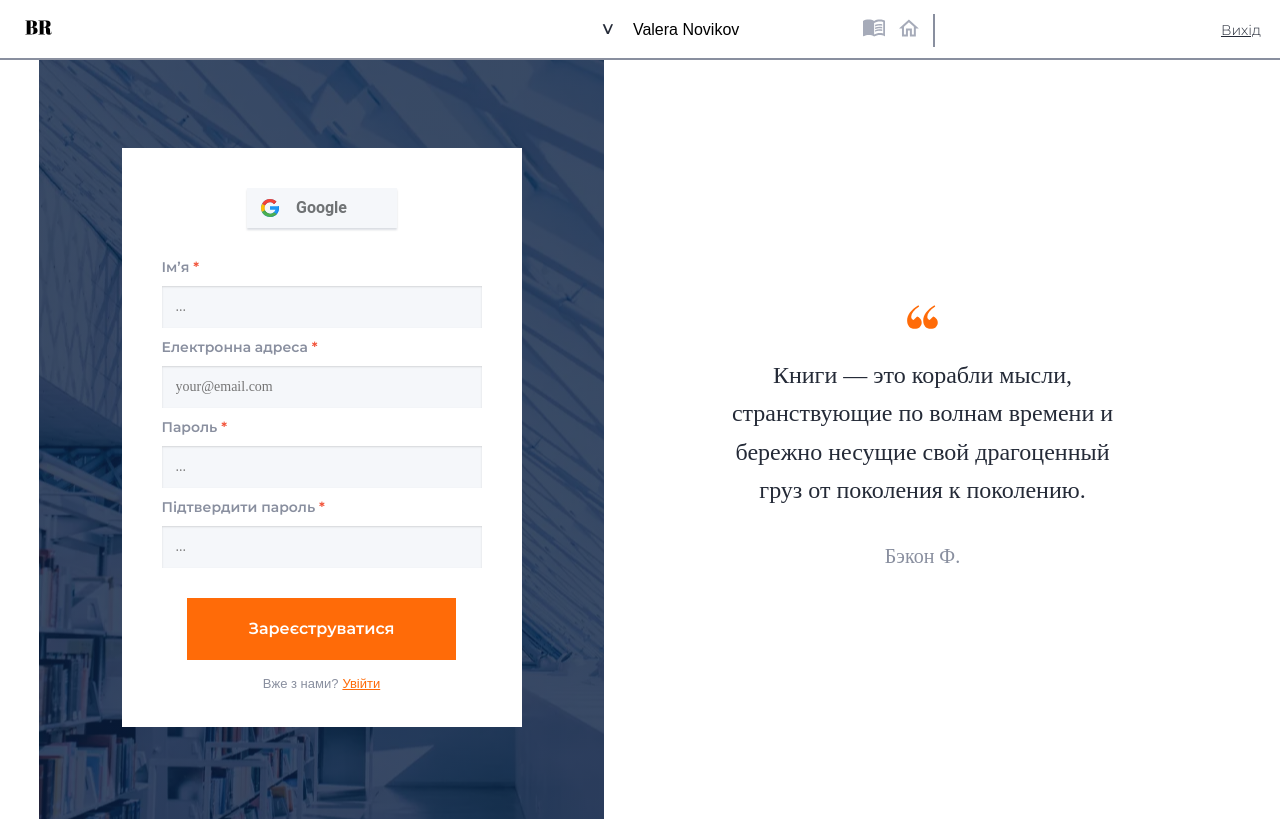
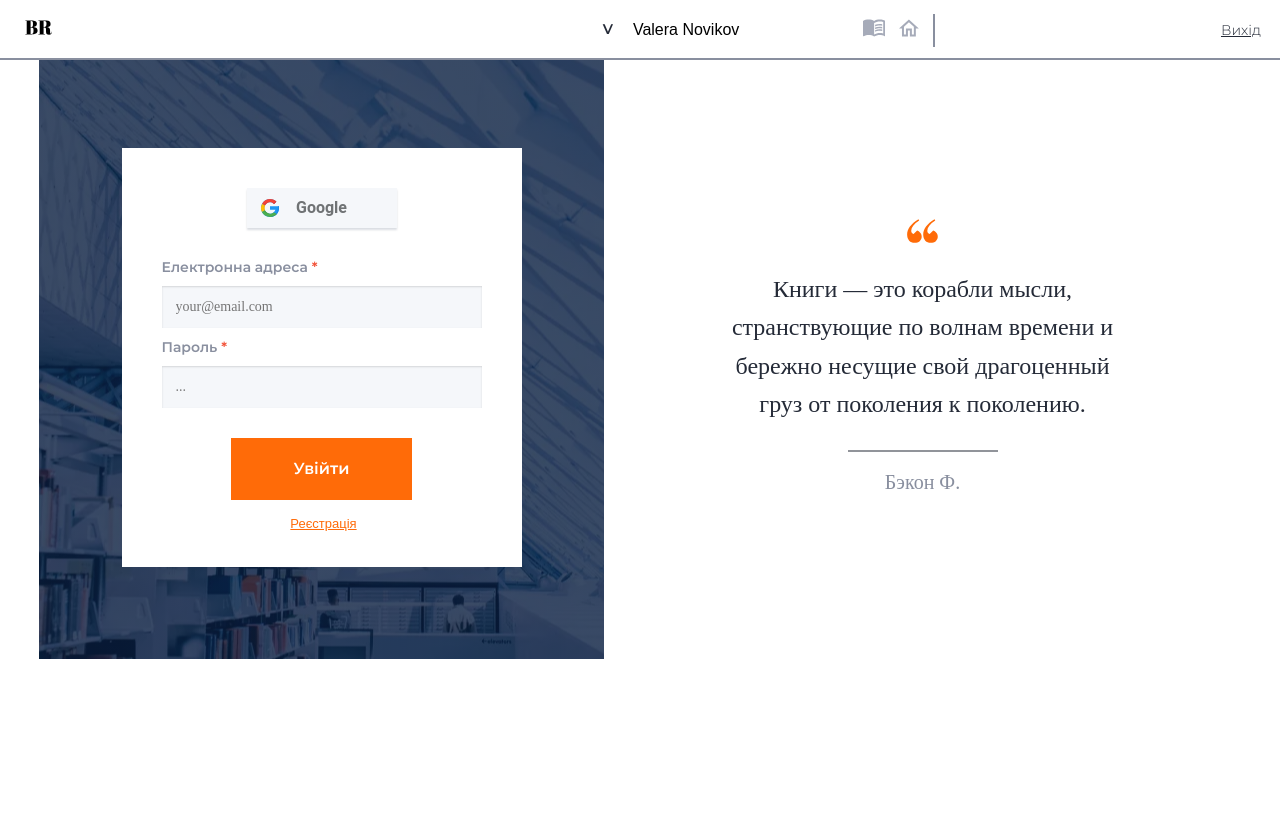
Before and after one commit to DmytroGupanets/book-reading-client, a React (Create React App) app: page /login in a window 1280 px wide. Built offline with nearby package versions, Linux system fonts and the light colour scheme; a web font is replaced by a local one.

Commit message:
login styles

```diff
--- a/src/components/auth/Login/Login.jsx
+++ b/src/components/auth/Login/Login.jsx
@@ -1,12 +1,12 @@
-import RegistrationForm from "../RegistrationForm/RegistrationForm";
 import LoginStyled from "./LoginStyled";
 import quotesIcon from "../../../images/auth/quotes.svg";
+import LoginForm from "../LoginForm/LoginForm";
 
 const Login = () => {
   return (
     <LoginStyled className="authContainer">
       <div className="leftSideContainer">
-        <RegistrationForm />
+        <LoginForm />
       </div>
       <div className="rightSideContainer">
         <div className="textContainer">
--- a/src/components/auth/Login/LoginStyled.jsx
+++ b/src/components/auth/Login/LoginStyled.jsx
@@ -3,19 +3,59 @@ import styled from "styled-components";
 const LoginStyled = styled.div`
   .textContainer {
     text-align: center;
-    width: 397px;
+    width: 229px;
   }
   .quotesIcon {
     margin-bottom: 15px;
   }
   .loginPageText {
-    margin-bottom: 28px;
-    font-size: 24px;
-    line-height: 1.6;
+    margin-bottom: 18px;
+    font-size: 13px;
+    line-height: 1.2;
   }
 
   .authorText {
+    position: relative;
+    padding-top: 9px;
     color: #898f9f;
+    font-size: 14px;
+    line-height: 2.7;
+
+    &::before {
+      position: absolute;
+      display: block;
+      content: "";
+      top: 0;
+      left: 50%;
+      right: 50%;
+      width: 150px;
+      border: 1px solid rgba(36, 42, 55, 0.5);
+      transform: translate(-50%, -50%);
+    }
+  }
+  @media screen and (min-width: 768px) {
+    .textContainer {
+      width: 397px;
+    }
+    .loginPageText {
+      margin-bottom: 28px;
+      font-size: 24px;
+      line-height: 1.6;
+    }
+    .authorText {
+      padding-top: 12px;
+      font-size: 20px;
+      line-height: 1.9;
+    }
+    .quotesIcon {
+      margin-bottom: 34px;
+    }
+  }
+
+  @media screen and (min-width: 1280px) {
+    .quotesIcon {
+      margin-bottom: 15px;
+    }
   }
 `;
 
--- /dev/null
+++ b/src/components/auth/LoginForm/LoginForm.jsx
@@ -0,0 +1,73 @@
+import { useFormik } from "formik";
+import GoogleButton from "../GoogleButton/GoogleButton";
+import LoginFormStyled from "./LoginFormStyled";
+import { loginValidationSchema } from "../validation/validationSchema";
+import { Link } from "react-router-dom";
+
+const LoginForm = () => {
+  const formik = useFormik({
+    initialValues: {
+      email: "",
+      password: "",
+    },
+
+    validationSchema: loginValidationSchema,
+
+    onSubmit: (data) => {
+      console.log(data);
+    },
+  });
+
+  return (
+    <LoginFormStyled>
+      <GoogleButton />
+      <form className="form" onSubmit={formik.handleSubmit}>
+        <div className="formGroup">
+          <label className="formLabel" htmlFor="email">
+            Електронна адреса
+            <span className="formLabelStar"> *</span>
+          </label>
+          <input
+            id="email"
+            type="email"
+            className="formInput"
+            name="email"
+            placeholder="your@email.com"
+            value={formik.values.email}
+            onChange={formik.handleChange}
+            onBlur={formik.handleBlur}
+          />
+          {formik.errors.email && formik.touched.email && (
+            <div className="inputError">{formik.errors.email}</div>
+          )}
+        </div>
+        <label className="formLabel" htmlFor="password">
+          Пароль
+          <span className="formLabelStar"> *</span>
+        </label>
+        <input
+          id="password"
+          type="password"
+          className="formInput"
+          name="password"
+          placeholder="..."
+          value={formik.values.password}
+          onChange={formik.handleChange}
+          onBlur={formik.handleBlur}
+        />
+        <div className="wrapperButton">
+          <button type="submit" className="authButton">
+            Увійти
+          </button>
+        </div>
+        <div className="loginContainer">
+          <Link to="/register" className="login">
+            Реєстрація
+          </Link>
+        </div>
+      </form>
+    </LoginFormStyled>
+  );
+};
+
+export default LoginForm;
--- /dev/null
+++ b/src/components/auth/LoginForm/LoginFormStyled.js
@@ -0,0 +1,96 @@
+import styled from "styled-components";
+
+const LoginFormStyled = styled.div`
+  width: 100%;
+  padding: 30px 25px 20px 25px;
+
+  .form {
+    margin-top: 20px;
+  }
+
+  .formLabel {
+    display: block;
+    color: #ffffff;
+    font-family: Montserrat, sans-serif;
+    font-style: normal;
+    font-weight: 600;
+    font-size: 14px;
+    line-height: 38px;
+  }
+
+  .formLabelStar {
+    color: #f25137;
+  }
+
+  .formInput {
+    padding: 12px 14px;
+    width: 100%;
+    height: 42px;
+    display: block;
+    font-family: Montserrat;
+    font-weight: normal;
+    font-size: 14px;
+    background-color: #f5f7fa;
+    box-shadow: inset 0px 1px 2px rgba(29, 29, 27, 0.15);
+    border: none;
+  }
+
+  .wrapperButton {
+    display: flex;
+    justify-content: center;
+    margin-top: 30px;
+    overflow: hidden;
+  }
+
+  .authButton {
+    padding: 22px 62px;
+    color: #ffffff;
+    font-family: Montserrat;
+    font-style: normal;
+    font-weight: 600;
+    font-size: 16px;
+    background-color: #ff6b08;
+    text-overflow: ellipsis;
+    border: none;
+    overflow: hidden;
+    cursor: pointer;
+  }
+
+  .loginContainer {
+    margin-top: 12px;
+    text-align: center;
+    font-family: Montserrat, sans-serif;
+    font-weight: 500;
+    font-size: 13px;
+    color: #898f9f;
+  }
+
+  .login {
+    margin-left: 4px;
+    color: #ff6b08;
+    text-decoration: underline;
+    cursor: pointer;
+  }
+
+  @media screen and (min-width: 768px) {
+    margin: 60px auto;
+    padding: 40px 40px 30px 40px;
+    width: 100%;
+    max-width: 400px;
+    background-color: #ffffff;
+
+    .form {
+    }
+
+    .formLabel {
+      color: #898f9f;
+    }
+  }
+
+  @media screen and (min-width: 1280px) {
+    margin-top: 88px;
+    margin-bottom: 92px;
+  }
+`;
+
+export default LoginFormStyled;
--- a/src/components/auth/auth/AuthStyled.js
+++ b/src/components/auth/auth/AuthStyled.js
@@ -13,9 +13,13 @@ const AuthStyled = styled.div`
   font-size: 20px;
   line-height: 1.9;
   color: #242a37;
+  width: 100%;
+  height: 100%;
+
   .leftSideContainer {
     min-width: 565px;
     width: 100%;
+    height: 100%;
     background-repeat: no-repeat;
     background-position: center;
     background-size: cover;
@@ -54,6 +58,7 @@ const AuthStyled = styled.div`
     @media screen and (min-width: 1280px) {
       width: 44%;
       & {
+        width: 44%;
         background-image: linear-gradient(
             to right,
             rgba(9, 30, 63, 0.8),
@@ -75,6 +80,7 @@ const AuthStyled = styled.div`
     justify-content: center;
     align-items: center;
   }
+
   @media screen and (min-width: 1280px) {
     .authContainer {
       display: flex;
```
